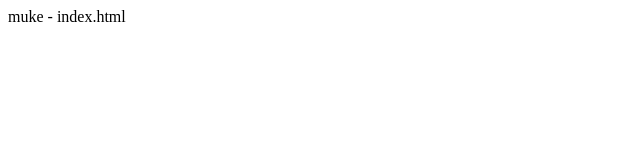
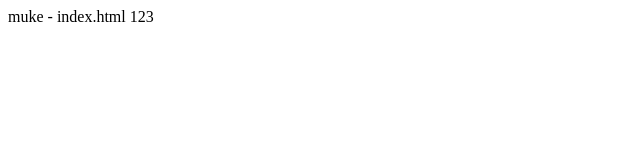
Before and after one commit to clh92/muke, a plain HTML site: page index.html in a window 1280 px wide. Shown: the full height of the page, 0-640 px from the left. Drawn offline with Linux system fonts and the light colour scheme.

Commit message:
Update index.html
手动修改

```diff
--- a/index.html
+++ b/index.html
@@ -7,6 +7,6 @@
     <title>Document</title>
 </head>
 <body>
-    muke - index.html
+    muke - index.html 123
 </body>
 </html>
```
